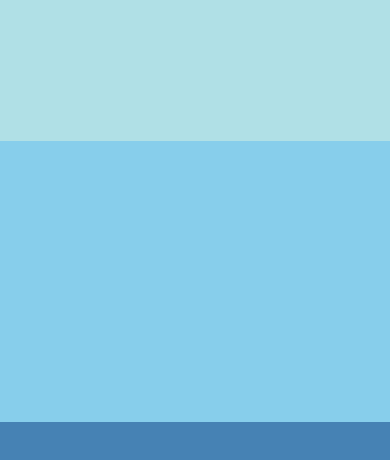
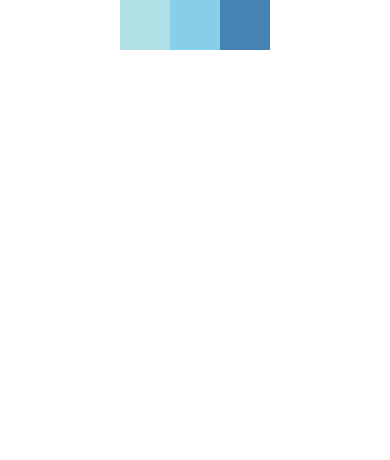
Before and after one commit to mfalthaw/AwesomeProject, a React Native app: screen / in a window 390 px wide. Shown: the top 460 px of the page. Built offline with nearby package versions, Linux system fonts and the light colour scheme.

Commit message:
layout with flexbox

```diff
--- a/App.js
+++ b/App.js
@@ -4,10 +4,13 @@
 export default class App extends React.Component {
   render() {
     return (
-      <View style={{flex: 1}}>
-        <View style={{flex: 1, backgroundColor: 'powderblue'}} />
-        <View style={{flex: 2, backgroundColor: 'skyblue'}} />
-        <View style={{flex: 3, backgroundColor: 'steelblue'}} />
+      <View style={{
+        flex: 1,
+        flexDirection: 'row',
+        justifyContent: 'center'}}>
+        <View style={{width: 50, height: 50, backgroundColor: 'powderblue'}} />
+        <View style={{width: 50, height: 50, backgroundColor: 'skyblue'}} />
+        <View style={{width: 50, height: 50, backgroundColor: 'steelblue'}} />
       </View>
     );
   }
```
